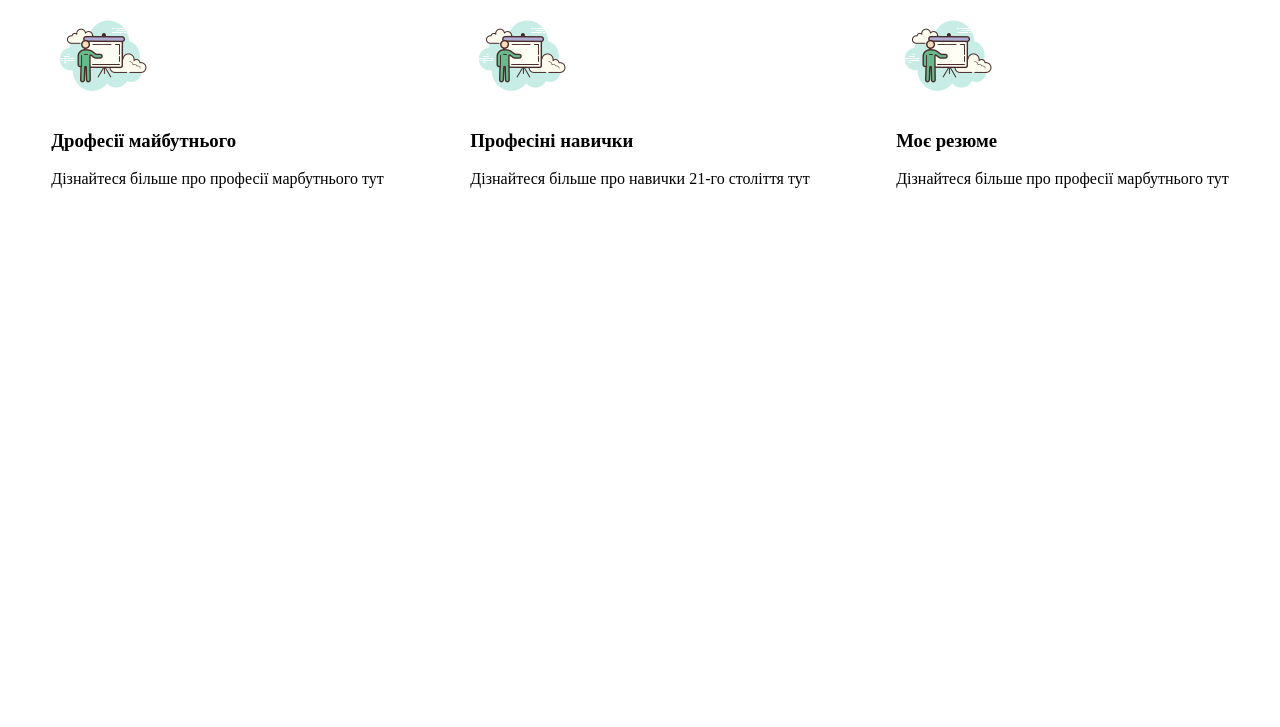
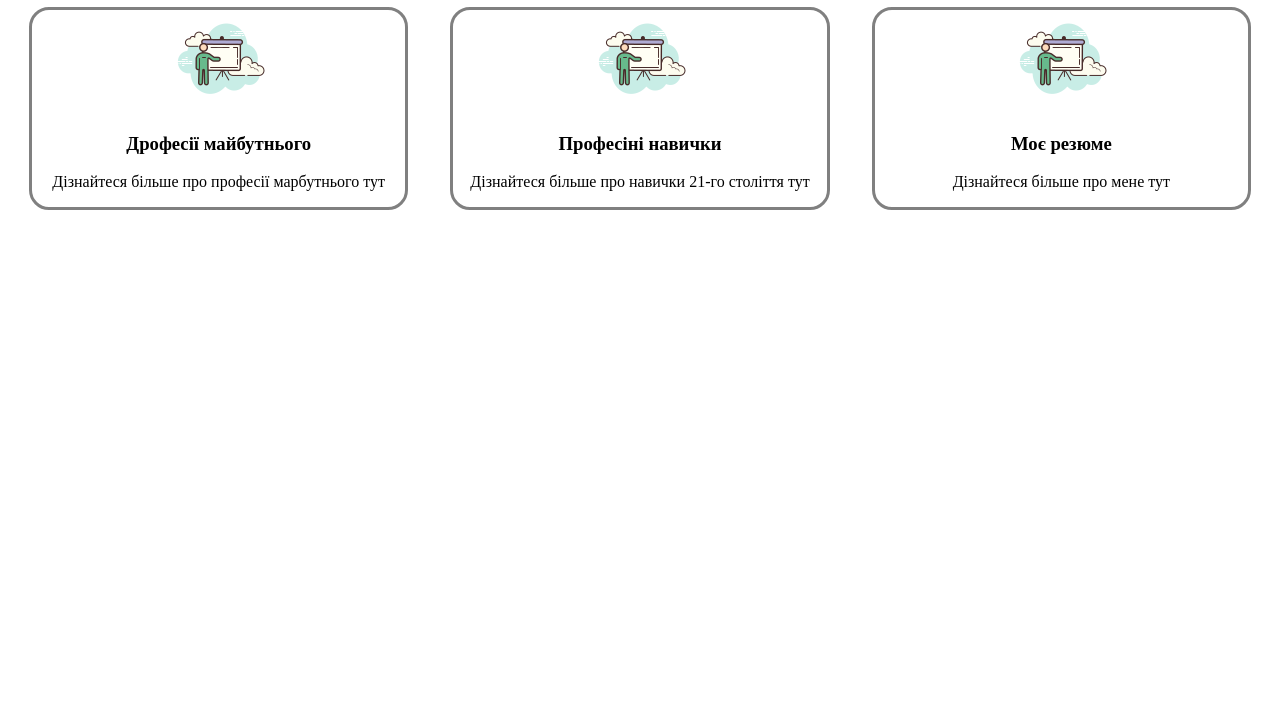
Before and after one commit to SerogenkaKoleso/SerogenkaKoleso.github.io, a plain HTML site: page Новий файл Сергія.html in a window 1280 px wide. Shown: the part 73-800 px from the top of the page. Drawn offline with Linux system fonts and the light colour scheme.

Commit message:
Add files via upload

```diff
--- a/Новий файл Сергія.html
+++ b/Новий файл Сергія.html
@@ -1,35 +1,66 @@
+
 <!DOCTYPE html>
 <html lang="en">
 <head>
 	<meta charset="UTF-8">
 	<title>Document</title>
 	<style>
+		*{
+			text-align: center;
+		}
 		.wrapper{
 			display: flex;
 			justify-content: space-around;
 			width: 80%
 			margin:0 auto;
 		}
+		.card{
+
+			box-sizing: border-box;
+			border-radius: 20px;
+			border:3px solid gray;
+			cursor: pointer;
+		}
+		.card:hover{
+			border:3px solid black;
+			background: #fff5ee;
+		}
+		.wrapper a{
+			color: black;
+			text-decoration: none;
+			width: 30%;
+		}
 	</style>
 </head>
 <body>
 	<h1>Професії майбутнього</h1>
 	<div class="wrapper">
+		<a href="Галузі майбутнього.html">
 			<div class="card">
-			<a href=""><img src="icons8-обучение-100.png" alt=""></a>
+				<img src="icons8-обучение-100.png" alt="">
 				<h3>Дрофесії майбутнього</h3>
 				<p>Дізнайтеся більше про професії марбутнього тут</p>
 			</div>
+		</a>
+
+		<a href="Набір міжпрофесійних якостей.html">
 			<div class="card">
-			<a href=""><img src="icons8-обучение-100.png" alt=""></a>
+
+				<img src="icons8-обучение-100.png" alt="">
 				<h3>Професіні навички</h3>
 				<p>Дізнайтеся більше про навички 21-го століття  тут</p>
 			</div>
+		</a>
+
+		<a href="Резюме.html">
 			<div class="card">
-			<a href=""><img src="icons8-обучение-100.png" alt=""></a>
+
+				<img src="icons8-обучение-100.png" alt="">
 				<h3>Моє резюме</h3>
-			<p>Дізнайтеся більше про професії марбутнього тут</p>
+				<p>Дізнайтеся більше про мене тут</p>
 			</div>
+		</a>
+
 	</div>
 </body>
 </html>
```
Lines whose indentation alone changed are shown as unchanged.
